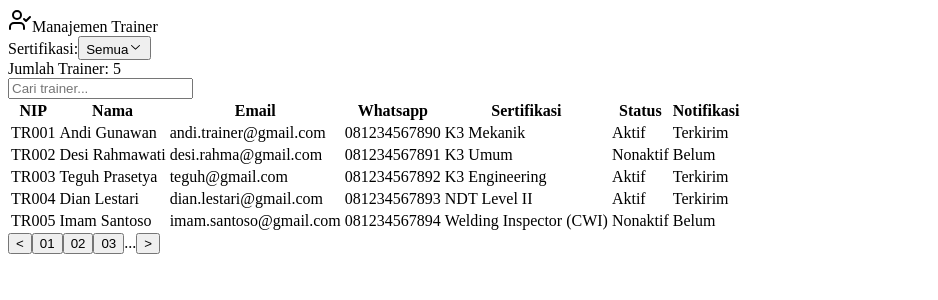
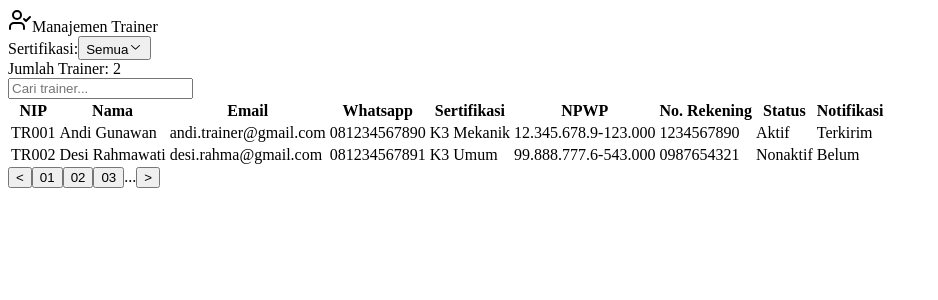
Before and after one commit to NaufalRozan/sertifikasi_kompetensi, a Next.js app: page /hrd/manajemen-trainer in a window 1280 px wide. Shown: the top 300 px of the page, without its empty margins (0-938 px from the left). Built offline with nearby package versions, Linux system fonts and the light colour scheme.

Commit message:
feat: menambahkan data NPWP & No Rekening

```diff
--- a/src/app/(main-layout)/hrd/manajemen-trainer/page.tsx
+++ b/src/app/(main-layout)/hrd/manajemen-trainer/page.tsx
@@ -25,6 +25,8 @@ export default function ManajemenTrainerPage() {
       sertifikasi: "K3 Mekanik",
       status: "Aktif",
       notifikasi: "Terkirim",
+      npwp: "12.345.678.9-123.000",
+      rekening: "1234567890",
     },
     {
       nip: "TR002",
@@ -34,33 +36,8 @@ export default function ManajemenTrainerPage() {
       sertifikasi: "K3 Umum",
       status: "Nonaktif",
       notifikasi: "Belum",
-        },
-        {
-            nip: "TR003",
-            nama: "Teguh Prasetya",
-            email: "teguh@gmail.com",
-            whatsapp: "081234567892",
-            sertifikasi: "K3 Engineering",
-            status: "Aktif",
-            notifikasi: "Terkirim",
-        },
-        {
-            nip: "TR004",
-            nama: "Dian Lestari",
-            email: "dian.lestari@gmail.com",
-            whatsapp: "081234567893",
-            sertifikasi: "NDT Level II",
-            status: "Aktif",
-            notifikasi: "Terkirim",
-        },
-        {
-            nip: "TR005",
-            nama: "Imam Santoso",
-            email: "imam.santoso@gmail.com",
-            whatsapp: "081234567894",
-            sertifikasi: "Welding Inspector (CWI)",
-            status: "Nonaktif",
-            notifikasi: "Belum",
+      npwp: "99.888.777.6-543.000",
+      rekening: "0987654321",
     },
   ];
 
@@ -101,7 +78,6 @@ export default function ManajemenTrainerPage() {
 
   return (
     <div className="min-h-screen bg-gray-100 flex flex-col items-center">
-            {/* Header Merah */}
       <div className="w-full bg-red-700 h-[300px] px-6 flex justify-center items-start pt-6">
         <div className="w-full max-w-7xl text-white flex justify-start items-center gap-2 text-xl font-semibold">
           <UserCheck className="w-5 h-5" />
@@ -109,12 +85,8 @@ export default function ManajemenTrainerPage() {
         </div>
       </div>
 
-            {/* Konten */}
       <div className="w-full max-w-7xl -mt-52 z-10 relative px-4 pb-10">
-
-                {/* Filter dan Jumlah */}
         <div className="flex flex-col gap-4 mb-4">
-                    {/* Baris Atas: Filter & Count */}
           <div className="flex justify-between items-center flex-wrap gap-4">
             <div className="flex items-center gap-2 text-sm text-white">
               <Label htmlFor="sertifikasi" className="text-white">
@@ -136,13 +108,11 @@ export default function ManajemenTrainerPage() {
                 </SelectContent>
               </Select>
             </div>
-
             <div className="text-sm font-semibold text-white">
               Jumlah Trainer: <span className="font-bold">{searchedData.length}</span>
             </div>
           </div>
 
-                    {/* Baris Bawah: Search */}
           <Input
             type="text"
             placeholder="Cari trainer..."
@@ -152,7 +122,6 @@ export default function ManajemenTrainerPage() {
           />
         </div>
 
-                {/* Tabel */}
         <div className="bg-white rounded-2xl shadow-lg overflow-x-auto">
           <table className="w-full text-sm text-left">
             <thead className="text-red-700 font-semibold border-b">
@@ -162,6 +131,8 @@ export default function ManajemenTrainerPage() {
                 <th className="p-4">Email</th>
                 <th className="p-4">Whatsapp</th>
                 <th className="p-4">Sertifikasi</th>
+                <th className="p-4">NPWP</th>
+                <th className="p-4">No. Rekening</th>
                 <th className="p-4">Status</th>
                 <th className="p-4">Notifikasi</th>
               </tr>
@@ -174,21 +145,15 @@ export default function ManajemenTrainerPage() {
                   <td className="p-4">{item.email}</td>
                   <td className="p-4">{item.whatsapp}</td>
                   <td className="p-4">{item.sertifikasi}</td>
+                  <td className="p-4">{item.npwp}</td>
+                  <td className="p-4">{item.rekening}</td>
                   <td className="p-4">
-                                        <span
-                                            className={`px-3 py-1 text-xs font-medium rounded-full ${getBadgeStyle(
-                                                item.status
-                                            )}`}
-                                        >
+                    <span className={`px-3 py-1 text-xs font-medium rounded-full ${getBadgeStyle(item.status)}`}>
                       {item.status}
                     </span>
                   </td>
                   <td className="p-4">
-                                        <span
-                                            className={`px-3 py-1 text-xs font-medium rounded-full ${getBadgeStyle(
-                                                item.notifikasi
-                                            )}`}
-                                        >
+                    <span className={`px-3 py-1 text-xs font-medium rounded-full ${getBadgeStyle(item.notifikasi)}`}>
                       {item.notifikasi}
                     </span>
                   </td>
@@ -197,18 +162,13 @@ export default function ManajemenTrainerPage() {
             </tbody>
           </table>
 
-                    {/* Pagination */}
           <div className="flex justify-center items-center gap-2 py-4">
-                        <Button variant="ghost" size="sm" className="text-gray-500 hover:text-red-700">
-                            &lt;
-                        </Button>
+            <Button variant="ghost" size="sm" className="text-gray-500 hover:text-red-700">&lt;</Button>
             <Button size="sm" className="bg-red-700 text-white text-xs">01</Button>
             <Button variant="link" size="sm">02</Button>
             <Button variant="link" size="sm">03</Button>
             <span className="text-sm text-gray-500">...</span>
-                        <Button variant="ghost" size="sm" className="text-gray-500 hover:text-red-700">
-                            &gt;
-                        </Button>
+            <Button variant="ghost" size="sm" className="text-gray-500 hover:text-red-700">&gt;</Button>
           </div>
         </div>
       </div>
```
Also changed, not shown: src/app/(main-layout)/hrd/manajemen-asessor/page.tsx (+11 -4 lines), src/app/(main-layout)/hrd/manajemen-pengurus/page.tsx (+13 -14 lines), src/app/(main-layout)/hrd/manajemen-struktur/page.tsx (+12 -5 lines). Lines whose indentation alone changed are shown as unchanged.
